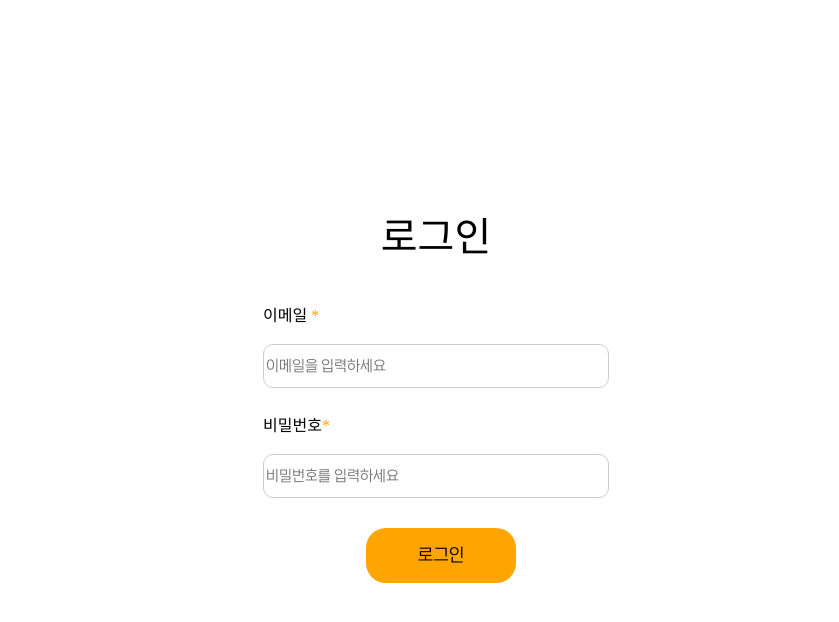
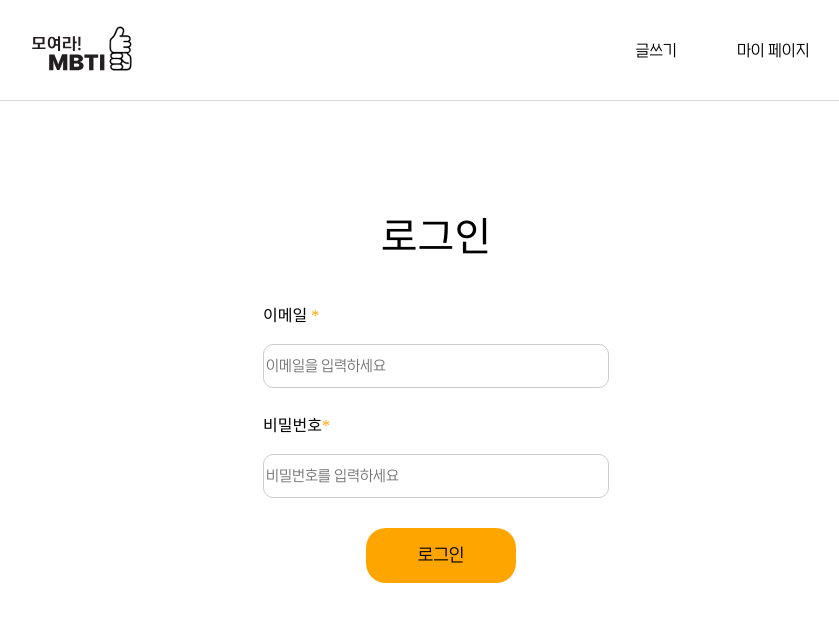
Before and after one commit to cara656513/gatherMBTI, a React (Vite) app: page /login in a window 1280 px wide. Shown: the top 622 px of the page, without its empty margins (204-1043 px from the left). Built offline with nearby package versions, Linux system fonts and the light colour scheme; no server answers.

Commit message:
fix: 로그인 헤더 추가

```diff
--- a/src/pages/Login.jsx
+++ b/src/pages/Login.jsx
@@ -2,15 +2,17 @@ import { Header } from "../components/Header";
 import LoginComponent from "../components/LoginComponent";
 
 const Login = () => {
-  return(
+  return (
     <>
-
-      <LoginComponent/>
-      </>
-
-
-  )
-
+      <Header
+        menus={[
+          { route: "/newpost", menu: "글쓰기" },
+          { route: "/mypage", menu: "마이 페이지" },
+        ]}
+      />
+      <LoginComponent />
+    </>
+  );
 };
 
 export default Login;
```
